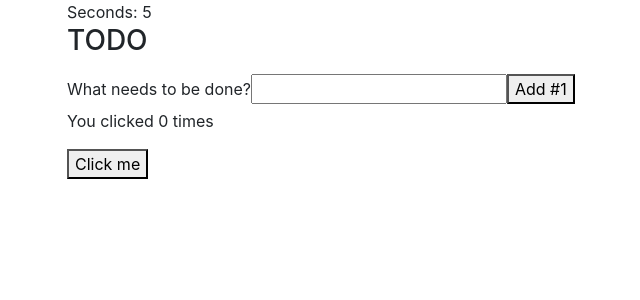
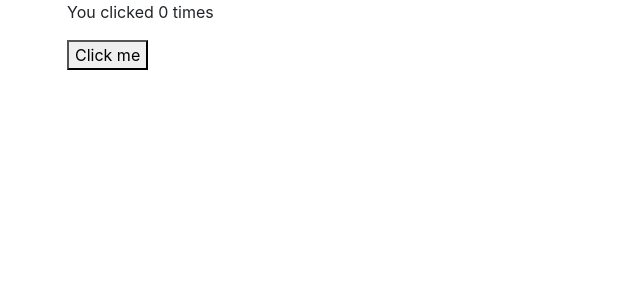
Before and after one commit to yogi721/react-tutorials, a React (Create React App) app: page / in a window 1280 px wide. Shown: the top 300 px of the page, without its empty margins (3-643 px from the left). Built offline with nearby package versions, Linux system fonts and the light colour scheme.

Commit message:
Doc: useEffect Hook 1

```diff
--- a/src/components/reactDoc/IndexDoc.js
+++ b/src/components/reactDoc/IndexDoc.js
@@ -1,15 +1,17 @@
 import React from 'react'
-import Counter from './hooks/Counter'
-import Timer from './stateful-component/Timer'
-import TodoApp from './todo/TodoApp'
+import Effect from './hooks/Effect'
+// import Counter from './hooks/Counter'
+// import Timer from './stateful-component/Timer'
+// import TodoApp from './todo/TodoApp'
 
 
 function IndexDoc() {
     return (
         <div>
-            <Timer />
-            <TodoApp />
-            <Counter />
+            {/* <Timer /> */}
+            {/* <TodoApp /> */}
+            {/* <Counter /> */}
+            <Effect />
         </div>
     )
 }
--- /dev/null
+++ b/src/components/reactDoc/hooks/Effect.js
@@ -0,0 +1,18 @@
+import React, { useState, useEffect } from 'react'
+
+function Effect() {
+    const [count, setCount] = useState(0)
+
+    useEffect(() => {
+        document.title = `You clicked ${count} times`
+    })
+
+    return (
+        <div>
+            <p>You clicked {count} times</p>
+            <button onClick={() => setCount(count + 1)}>Click me</button>
+        </div>
+    )
+}
+
+export default Effect
```
